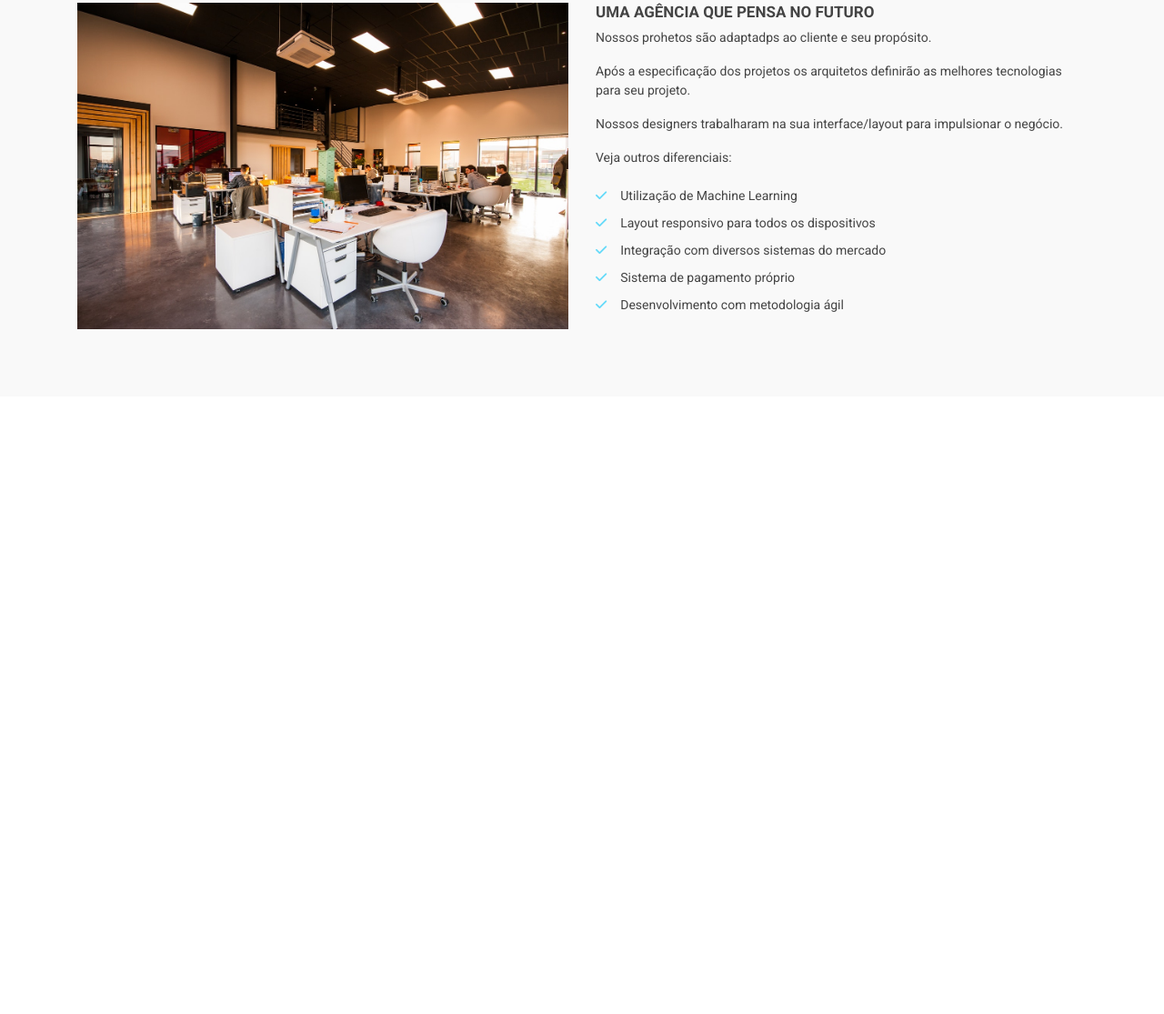
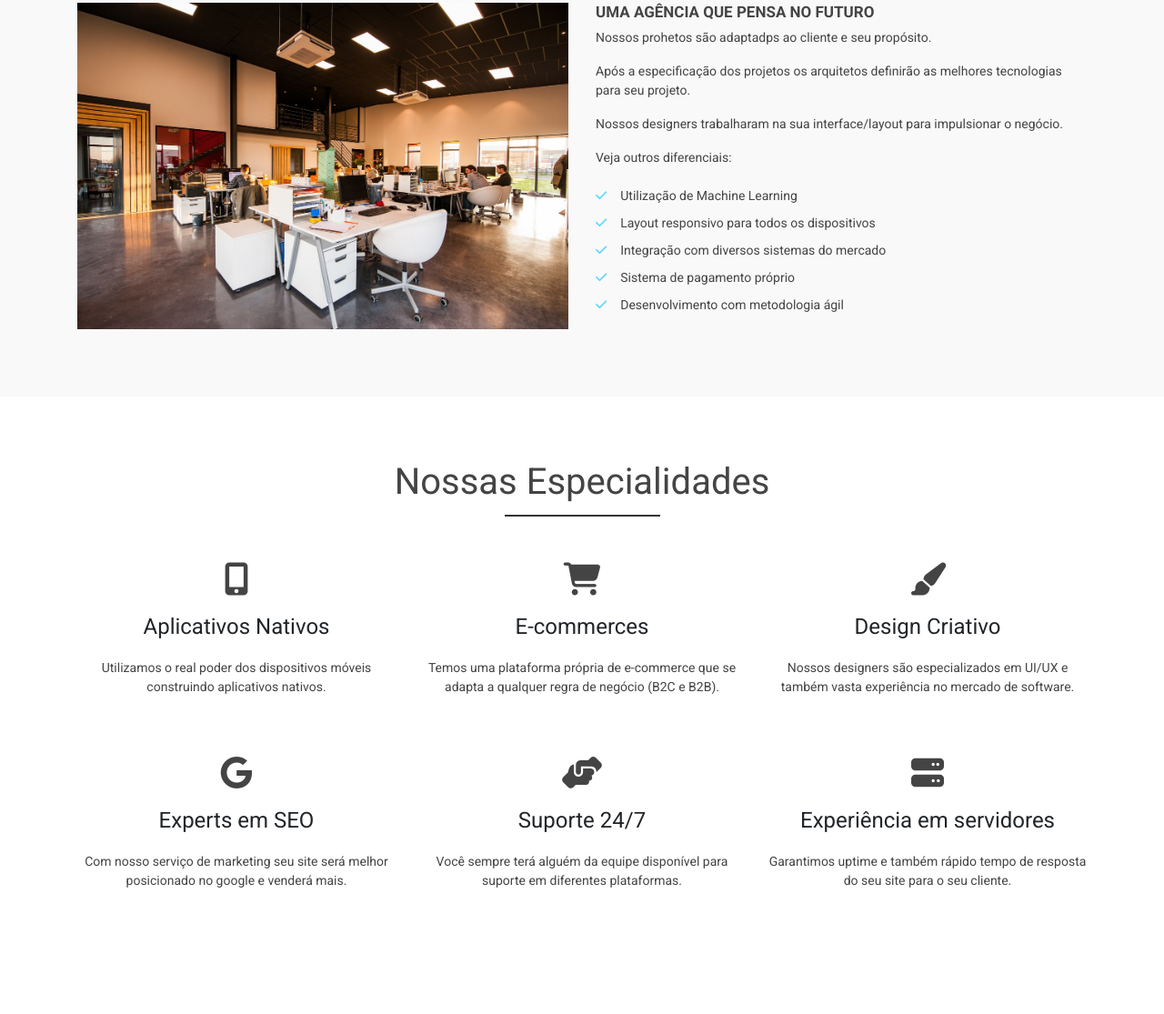
Before and after one commit to NicolyCunha-zz/Curso-Bootstrap, a plain HTML site: page index.html in a window 1280 px wide. Shown: the part 700-1815 px from the top of the page at 91% size. Before the commit the page ends 1136 px from the top, so only its background shows below. Drawn offline with nearby package versions, Linux system fonts and the light colour scheme.

Commit message:
Criando a área de serviços da empresa

```diff
--- a/css/styles.css
+++ b/css/styles.css
@@ -137,3 +137,28 @@ header, .navbar{
     color: #65DAF9;
     margin-right: 15px;
 }
+
+/* Serviços */
+.services-box{
+    text-align: center;
+    margin-bottom: 50px;
+}
+
+.services-box i, .services-box h4 {
+    transition: .5s;
+}
+
+.services-box i {
+    font-size: 36px;
+    margin-bottom: 20px;
+    color: #444;
+}
+
+.services-box h4{
+    font-size: 24px;
+    margin-bottom: 20px;
+}
+
+.services-box:hover > i, .services-box:hover > h4{
+    color: #65DAF9;
+}
--- a/index.html
+++ b/index.html
@@ -139,7 +139,46 @@
                     </div>
                 </div>
             </div>
-
+            <!--Serviços da empresa-->
+            <div id="services-area">
+                <div class="container">
+                    <div class="row">
+                        <div class="col-12">
+                            <h3 class="main-title">Nossas Especialidades</h3>
+                        </div>
+                        <div class="col-md-4 services-box">
+                            <i class="fas fa-mobile-alt"></i>
+                            <h4>Aplicativos Nativos</h4>
+                            <p>Utilizamos o real poder dos dispositivos móveis construindo aplicativos nativos.</p>
+                        </div>
+                        <div class="col-md-4 services-box">
+                            <i class="fas fa-shopping-cart"></i>
+                            <h4>E-commerces</h4>
+                            <p>Temos uma plataforma própria de e-commerce que se adapta a qualquer regra de negócio (B2C e B2B).</p>
+                        </div>
+                        <div class="col-md-4 services-box">
+                            <i class="fas fa-paint-brush"></i>
+                            <h4>Design Criativo</h4>
+                            <p>Nossos designers são especializados em UI/UX e também vasta experiência no mercado de software.</p>
+                        </div>
+                        <div class="col-md-4 services-box">
+                            <i class="fab fa-google"></i>
+                            <h4>Experts em SEO</h4>
+                            <p>Com nosso serviço de marketing seu site será melhor posicionado no google e venderá mais.</p>
+                        </div>
+                        <div class="col-md-4 services-box">
+                            <i class="fas fa-hands-helping"></i>
+                            <h4>Suporte 24/7</h4>
+                            <p>Você sempre terá alguém da equipe disponível para suporte em diferentes plataformas.</p>
+                        </div>
+                        <div class="col-md-4 services-box">
+                            <i class="fas fa-server"></i>
+                            <h4>Experiência em servidores</h4>
+                            <p>Garantimos uptime e também rápido tempo de resposta do seu site para o seu cliente.</p>
+                        </div>
+                    </div>
+                </div>
+            </div>
         </div>
     </main>
 
```
